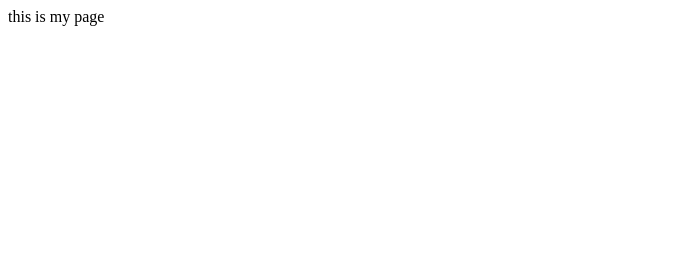
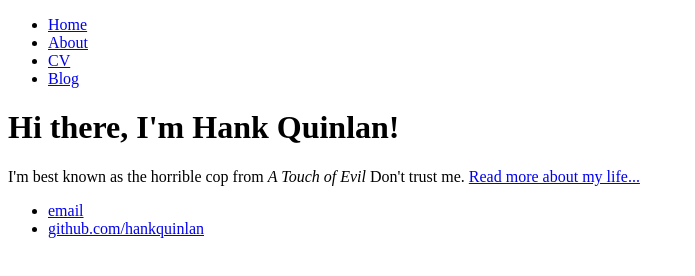
Before and after one commit to monicatk/monicatk.github.io, a plain HTML site: page index.html in a window 1280 px wide. Shown: the whole page, without its empty margins (0-695 px from the left). Drawn offline with Linux system fonts and the light colour scheme.

Commit message:
Update index.html

```diff
--- a/index.html
+++ b/index.html
@@ -1,9 +1,28 @@
 <!DOCTYPE html>
 <html>
-<head>
+	<head>
 		<title>Hank Quinlan, Horrible Cop</title>
 	</head>
 	<body>
-  this is my page
+		<nav>
+    		<ul>
+        		<li><a href="/">Home</a></li>
+	        	<li><a href="/about">About</a></li>
+        		<li><a href="/cv">CV</a></li>
+        		<li><a href="/blog">Blog</a></li>
+    		</ul>
+		</nav>
+		<div class="container">
+    		<div class="blurb">
+        		<h1>Hi there, I'm Hank Quinlan!</h1>
+				<p>I'm best known as the horrible cop from <em>A Touch of Evil</em> Don't trust me. <a href="/about">Read more about my life...</a></p>
+    		</div><!-- /.blurb -->
+		</div><!-- /.container -->
+		<footer>
+    		<ul>
+        		<li><a href="mailto:hankquinlanhub@gmail.com">email</a></li>
+        		<li><a href="https://github.com/hankquinlan">github.com/hankquinlan</a></li>
+			</ul>
+		</footer>
 	</body>
 </html>
```
